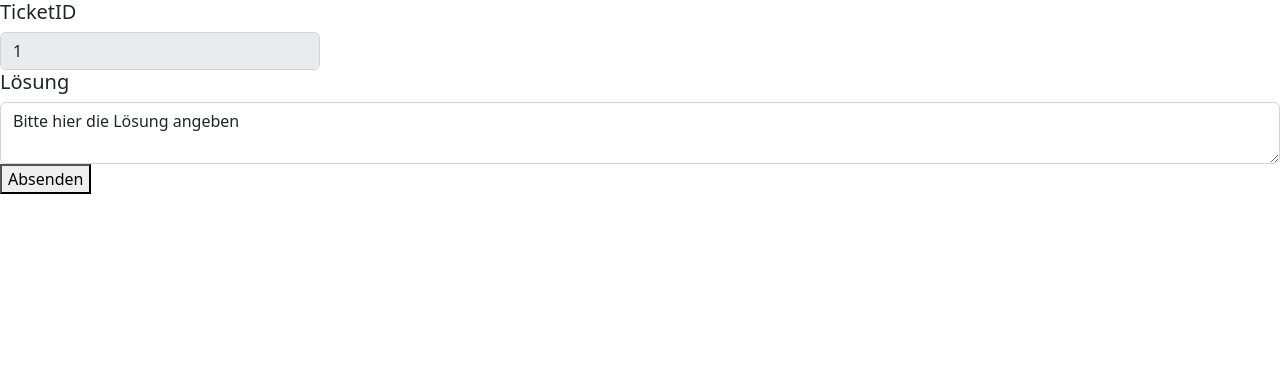
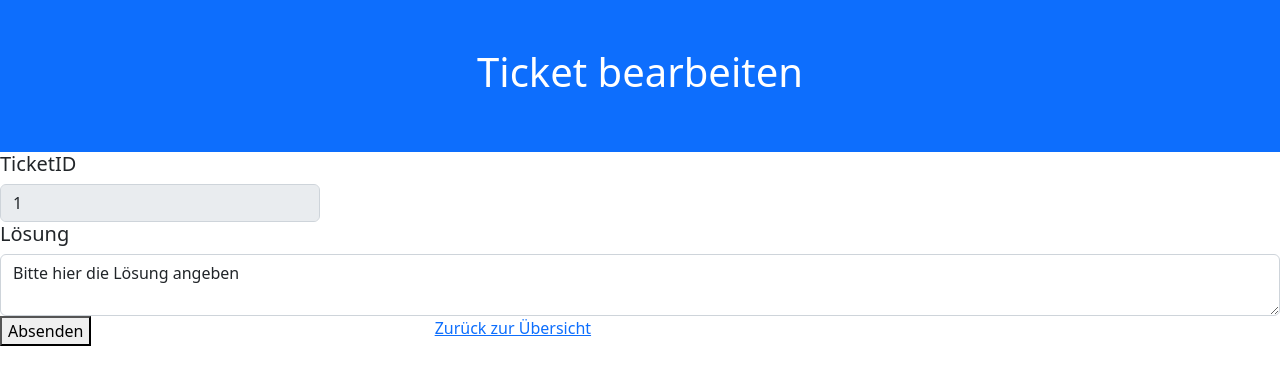
Before and after one commit to kewinzco/HelpDesk, a PHP site: page /ticket.php?TicketID=1 in a window 1280 px wide. Shown: the top 385 px of the page. Run offline with PHP 8.4, Linux system fonts and the light colour scheme; some libraries are stand-ins or nearby versions.

Commit message:
Layout und Tabellle angepasst gelöst-Farben implementiert

```diff
--- a/ticket.php
+++ b/ticket.php
@@ -14,6 +14,9 @@
   <script src="https://api.jquery.com/jQuery.ajax"></script>
  </head>
  <body>
+   <div class="container-fluid p-5 bg-primary text-white text-center">
+     <h1>Ticket bearbeiten</h1>
+   </div>
   <!--Form starts here-->
   <form action="include/db_loesung_speichern.php" method="POST">
    <!-- Display the value of the $id variable in a disabled text field -->
@@ -33,6 +36,9 @@
     <div class="col-sm-4">
      <button type="submit" name="Ticketstatus auf gelöst setzen">Absenden</button>
     </div>
+    <div class="col-sm-4">
+     <a href="./ticketsystem.php">Zurück zur Übersicht</a>
+    </div>
    </div>
    </div>
    <!--Form ends here-->
```
Also changed, not shown: ticketsystem.php (+15 -9 lines).
